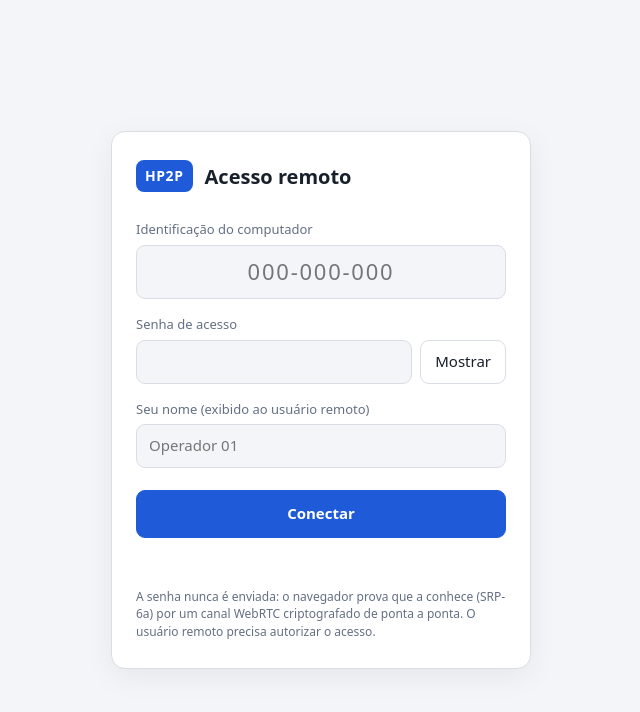
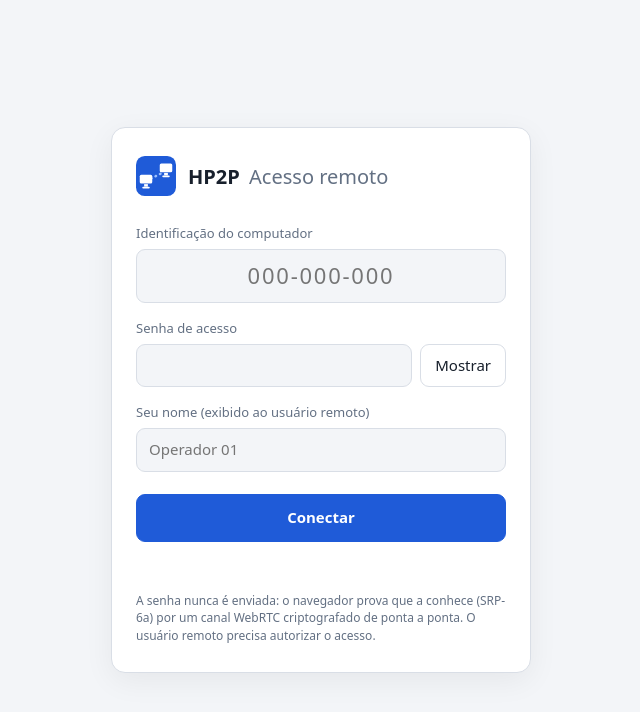
Before and after one commit to hebertwng/hp2p, a plain HTML site: page web-controller/index.html in a window 1280 px wide. Shown: the whole page, without its empty margins (319-959 px from the left). Drawn offline with Linux system fonts and the light colour scheme.

Commit message:
Pagina de acesso: icone HP2P (favicon) com link para o GitHub
Co-Authored-By: Claude Opus 5.5 <noreply@anthropic.com>

```diff
--- a/web-controller/css/style.css
+++ b/web-controller/css/style.css
@@ -15,8 +15,12 @@ body { font: 15px/1.45 system-ui, "Segoe UI", Roboto, sans-serif; background: va
 .connect-view { min-height: 100%; display: grid; place-items: center; padding: 24px 16px; }
 .card { width: 100%; max-width: 420px; background: var(--card); border: 1px solid var(--border); border-radius: 14px; padding: 28px 24px; box-shadow: 0 8px 30px rgba(0,0,0,.06); }
 .brand { display: flex; align-items: center; gap: 12px; margin-bottom: 18px; }
-.logo { font-weight: 800; letter-spacing: .04em; background: var(--accent); color: var(--accent-fg); border-radius: 8px; padding: 6px 9px; font-size: 14px; }
+.logo { display: inline-flex; border-radius: 10px; line-height: 0; transition: transform .15s ease, box-shadow .15s ease; }
+.logo img { display: block; width: 40px; height: 40px; }
+.logo:hover { transform: translateY(-1px); box-shadow: 0 4px 12px rgba(31, 91, 216, .35); }
+.logo:focus-visible { outline: 2px solid var(--accent); outline-offset: 3px; }
 h1 { font-size: 20px; margin: 0; }
+h1 .subtitle { font-weight: 400; color: var(--muted); margin-left: 4px; }
 form { display: grid; gap: 6px; }
 label { font-size: 13px; color: var(--muted); margin-top: 10px; }
 input, select, button { font: inherit; color: var(--fg); }
--- a/web-controller/index.html
+++ b/web-controller/index.html
@@ -4,6 +4,7 @@
   <meta charset="utf-8">
   <meta name="viewport" content="width=device-width, initial-scale=1">
   <title>HP2P Acesso Remoto</title>
+  <link rel="icon" href="favicon.svg" type="image/svg+xml">
   <link rel="stylesheet" href="css/style.css">
   <script src="config.js"></script>
   <script src="js/vendor/peerjs-1.5.4.min.js" integrity="sha384-nlUQ8ZqCbvStErob+biJNzSgltf6urV3VGqhfIfzhmg9RXmpeRm76ELw0pYnKlTR"></script>
@@ -21,8 +22,11 @@
   <main id="connect-view" class="connect-view">
     <section class="card" aria-labelledby="title">
       <div class="brand">
-        <span class="logo" aria-hidden="true">HP2P</span>
-        <h1 id="title">Acesso remoto</h1>
+        <a class="logo" href="https://github.com/hebertwng/hp2p" target="_blank" rel="noopener"
+           title="HP2P no GitHub — código e download do HP2P.exe" aria-label="HP2P no GitHub">
+          <img src="favicon.svg" alt="" width="40" height="40">
+        </a>
+        <h1 id="title">HP2P <span class="subtitle">Acesso remoto</span></h1>
       </div>
       <form id="connect-form" autocomplete="off" novalidate>
         <label for="device-id">Identificação do computador</label>
```
Also changed, not shown: web-controller/favicon.svg (added).
